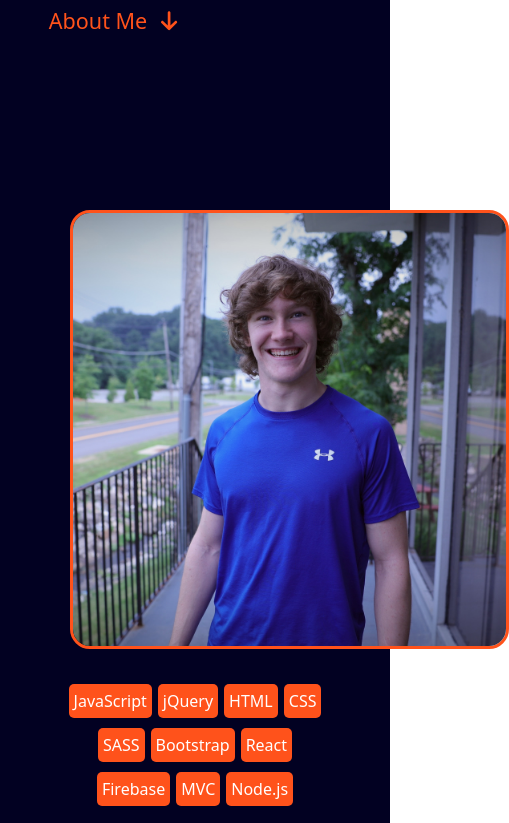
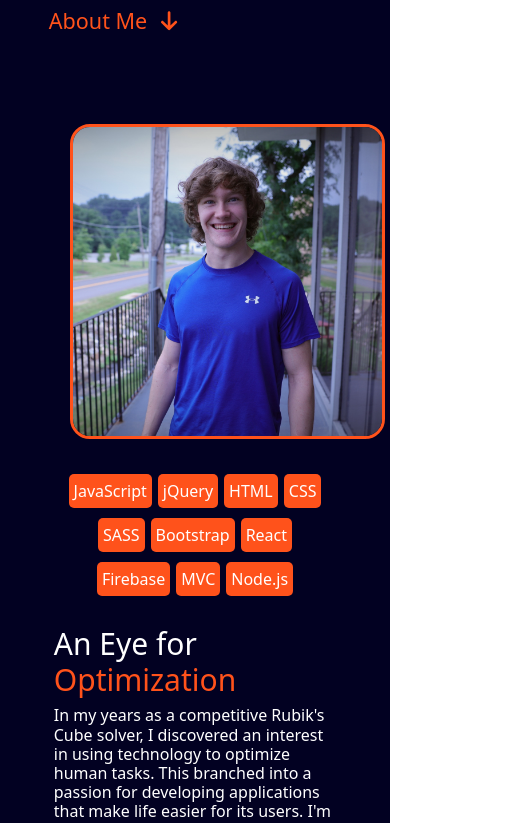
Before and after one commit to johngaynor/portfolio, a React (Create React App) app: page / in a window 390 px wide. Shown: the part 760-1583 px from the top of the page, 509 px wide, since content can reach past the window. Built offline with nearby package versions, Linux system fonts and the light colour scheme.

Commit message:
fixed margin errors

```diff
--- a/src/components/sections/aboutMe/aboutMe.css
+++ b/src/components/sections/aboutMe/aboutMe.css
@@ -157,10 +157,14 @@
 
 @media screen and (max-width: 450px) {
   .about-container {
-    height: 180vh;
+    height: 140vh;
   }
 
   .about-profile {
-    margin-top: -70px;
+    margin-top: -10px;
+  }
+
+  .about-profile {
+    height: 30%;
   }
 }
```
